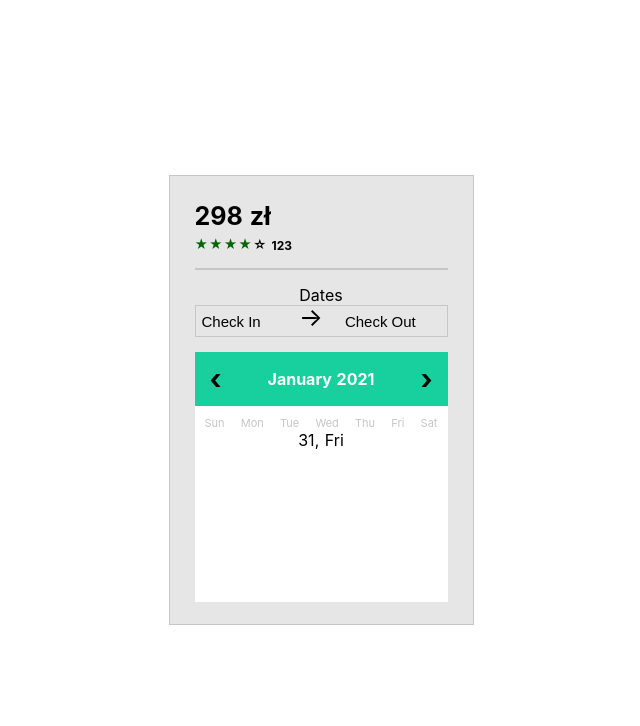
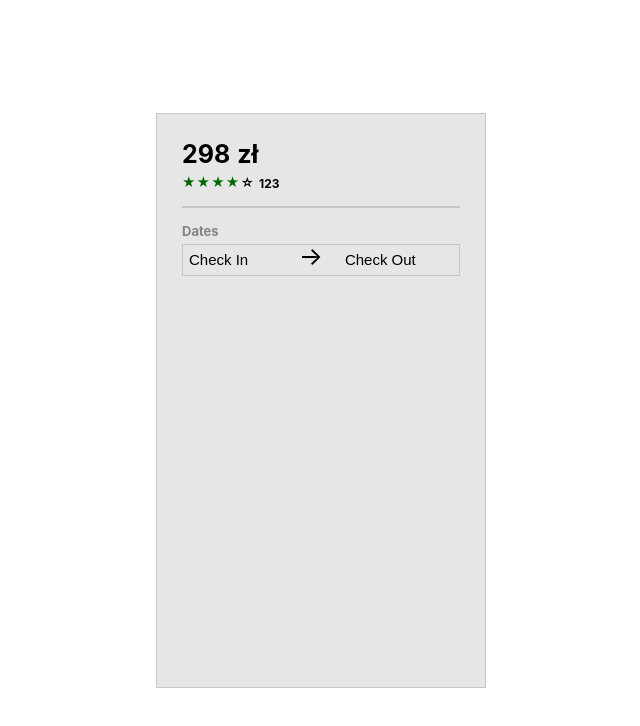
Before and after one commit to astanecki/reservation, a Nuxt app: page / in a window 1280 px wide. Shown: the top 726 px of the page, without its empty margins (319-959 px from the left). Built offline with nearby package versions, Linux system fonts and the light colour scheme.

Commit message:
[feature] filled calendar

```diff
--- a/components/DatesInput.vue
+++ b/components/DatesInput.vue
@@ -1,8 +1,8 @@
 <template>
   <div class="dates-input">
-    <span class="dates-input__label">
+    <div class="dates-input__label">
       {{ labels.dates }}
-    </span>
+    </div>
 
     <div class="dates-input__wrapper">
       <input
@@ -44,7 +44,7 @@ export default {
 </script>
 <style lang="scss" scoped>
 .dates-input {
-  &__dates-label {
+  &__label {
     text-align: left;
     font-weight: 700;
     color: #848484;
--- a/components/Days.vue
+++ b/components/Days.vue
@@ -3,8 +3,27 @@
     <div class="days__names">
       <span v-for="day in days">{{ day }}</span>
     </div>
-
-    {{ numberOfDays }}, {{ firstDayNameOfMonth }}
+    <div class="days__list-of-days">
+      <span
+        v-for="day in previousMonthDays"
+        class="days__list-of-days-item days__list-of-days-item--not-current-month"
+      >
+        {{ day }}
+      </span>
+      <span
+        v-for="day in currentMonthDays"
+        class="days__list-of-days-item"
+        :class="{ 'days__list-of-days-item--today': day === currentDayIndex }"
+      >
+        {{ day }}
+      </span>
+      <span
+        v-for="day in nextMonthDays"
+        class="days__list-of-days-item days__list-of-days-item--not-current-month"
+      >
+        {{ day }}
+      </span>
+    </div>
   </div>
 </template>
 <script>
@@ -27,12 +46,31 @@ export default {
   },
 
   computed: {
-    numberOfDays() {
+    previousMonthDays() {
+      const number = moment(this.date).add(-1, 'month').daysInMonth();
+      const allDaysArray = Array.from(Array(number + 1).keys());
+
+      return allDaysArray.slice(allDaysArray.length - this.firstDayIndex, allDaysArray.length);
+    },
+
+    nextMonthDays() {
+      return (this.days.length - 1) - this.lastDayIndex;
+    },
+
+    currentMonthDays() {
       return moment(this.date).daysInMonth();
     },
 
-    firstDayNameOfMonth() {
-      return moment(this.date).startOf('month').format('ddd');
+    firstDayIndex() {
+      return moment(this.date).startOf('month').day()
+    },
+
+    lastDayIndex() {
+      return moment(this.date).endOf('month').day();
+    },
+
+    currentDayIndex() {
+      return moment(this.date).days();
     }
   }
 }
@@ -40,15 +78,39 @@ export default {
 <style lang="scss" scoped>
 .days {
   width: 100%;
-  height: 250px;
   background-color: white;
-  padding: 10px;
 
   &__names {
     display: flex;
     justify-content: space-between;
     font-size: 11px;
     color: #c6c6c6;
+    padding: 10px;
+  }
+
+  &__list-of-days {
+    margin-top: 5px;
+    display: flex;
+    flex-wrap: wrap;
+  }
+
+  &__list-of-days-item {
+    cursor: pointer;
+
+    width: calc(100% / 7);
+    font-size: 15px;
+    margin: 5px 0;
+    padding: 10px;
+
+    &--today {
+      border: 2px solid #17d09e;
+      border-radius: 50%;
+    }
+
+    &--not-current-month {
+      color: #c6c6c6;
+      pointer-events: none;
+    }
   }
 }
 </style>
--- a/components/ReservationCard.vue
+++ b/components/ReservationCard.vue
@@ -46,8 +46,8 @@ export default {
 </script>
 <style lang="scss" scoped>
 .reservation-card {
-  width: 305px;
-  height: 450px;
+  width: 330px;
+  height: 575px;
   border: 1px solid #c6c6c6;
   padding: 25px;
   background-color: #e6e6e6;
--- a/components/ReservationForm.vue
+++ b/components/ReservationForm.vue
@@ -7,9 +7,9 @@
   >
     <DatesInput
       @click="onInputClicked"
-      @blur="onInputClicked(null)"
     />
     <Calendar
+      v-if="chosenInputType"
       :dateFrom="dateFrom"
       :dateTo="dateTo"
     />
@@ -59,7 +59,6 @@ export default {
   methods: {
     onInputClicked(type) {
       this.chosenInputType = type;
-      console.log(`*********onInputClicked`, type);
     }
   }
 }
```
